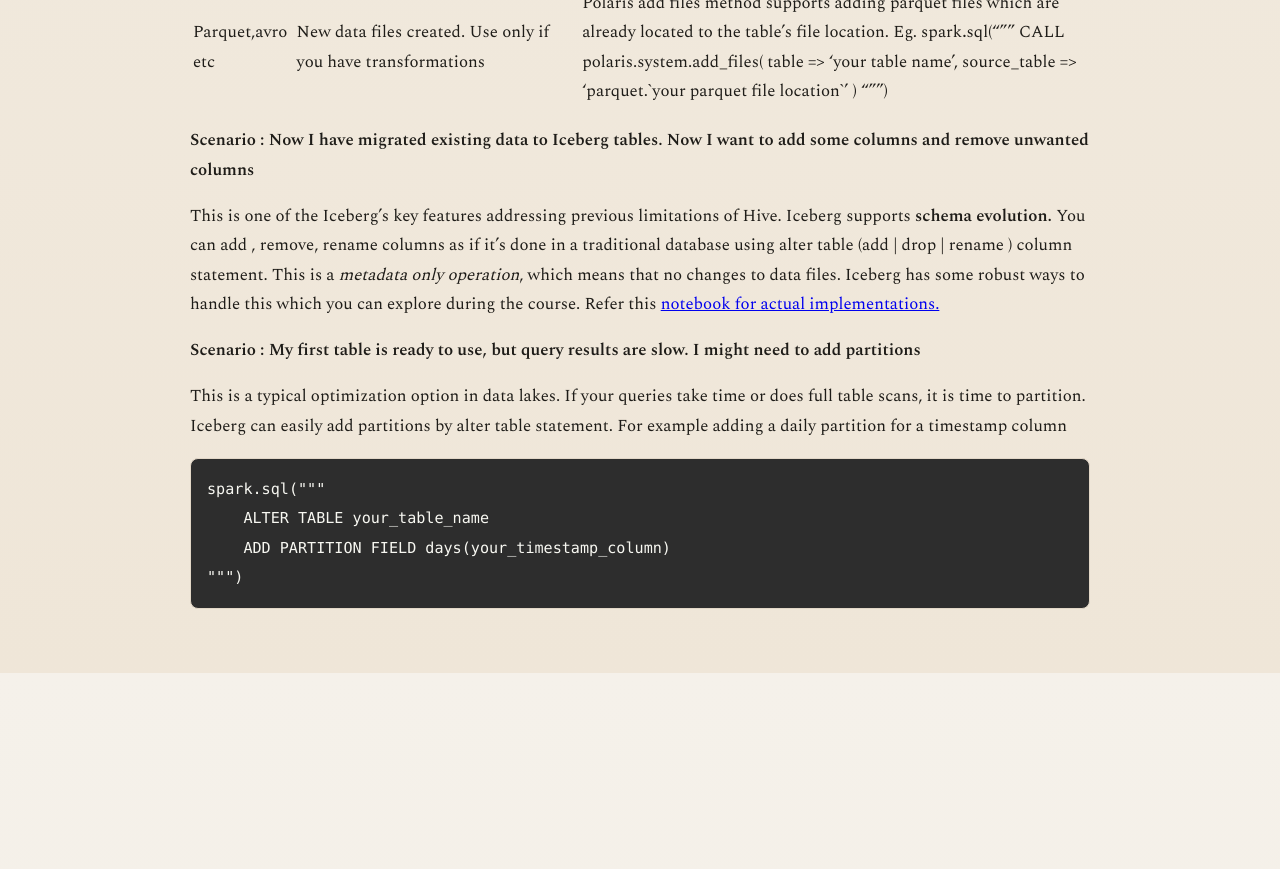
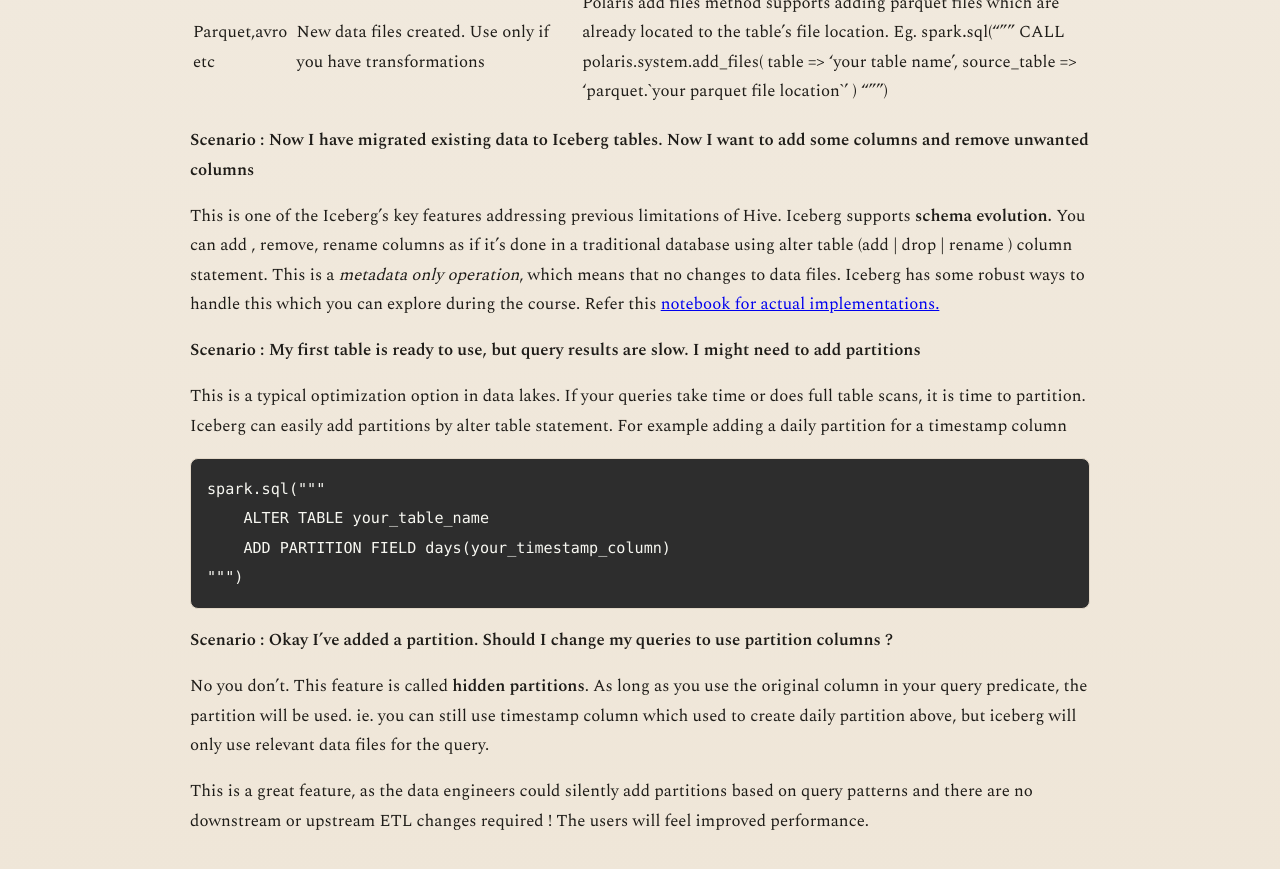
Before and after one commit to nilanka-weeraman/nilanka-weeraman.github.io, a Jekyll site: the page built from _posts/2023-04-30-opendatalake_with_iceberg.md, in a window 1280 px wide and 900 px high, scrolled down 2469 px. Shown: the top 869 px of the window. Built offline with Jekyll 4.4.1, drawn with Linux system fonts in a browser that asks for light colours; before the commit the page ends 3142 px from its top, so only the background shows below that.

Commit message:
iceberg writeup

````diff
--- a/_posts/2023-04-30-opendatalake_with_iceberg.md
+++ b/_posts/2023-04-30-opendatalake_with_iceberg.md
@@ -75,3 +75,9 @@ spark.sql("""
     ADD PARTITION FIELD days(your_timestamp_column)
 """)
 ```
+
+**Scenario : Okay I've added a partition. Should I change my queries to use partition columns ?**
+
+No you don't. This feature is called **hidden partitions**. As long as you use the original column in your query predicate, the partition will be used. ie. you can still use timestamp column which used to create daily partition above, but iceberg will only use relevant data files for the query. <br>
+
+This is a great feature, as the data engineers could silently add partitions based on query patterns and there are no downstream or upstream ETL changes required ! The users will feel improved performance.
````
